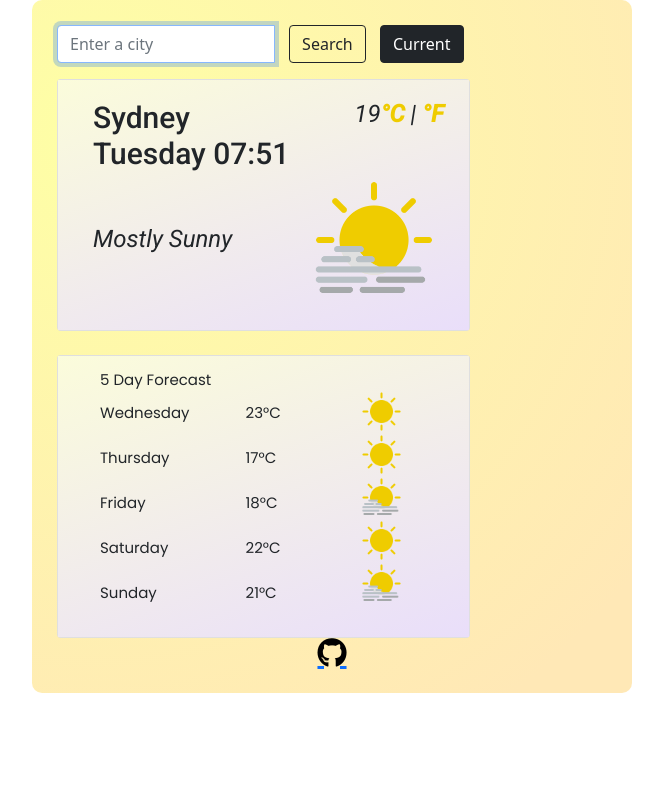
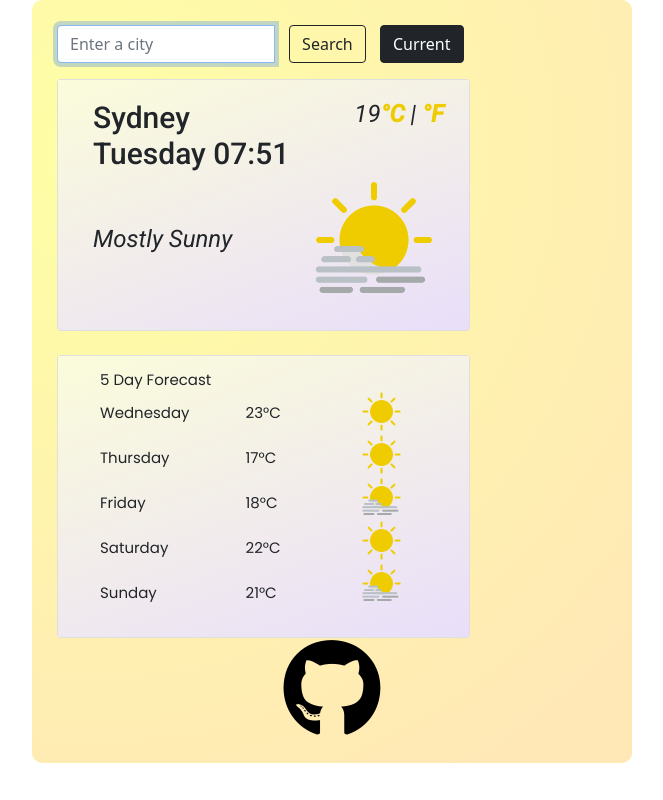
Before and after one commit to PasqualCarstens/weather-app, a plain HTML site: page index.html in a window 1280 px wide. Shown: the whole page, without its empty margins (308-971 px from the left). Drawn offline with nearby package versions, Linux system fonts and the light colour scheme.

Commit message:
Edit github icon

```diff
--- a/index.html
+++ b/index.html
@@ -146,7 +146,9 @@
             </div>
           </div>
         </div>
-        <a href="https://github.com/PasqualCarstens/weather-app"
+        <a
+          class="github-link"
+          href="https://github.com/PasqualCarstens/weather-app"
           ><i class="fab fa-github github-icon"></i
         ></a>
       </div>
--- a/src/style.css
+++ b/src/style.css
@@ -86,11 +86,13 @@ h4 {
   text-transform: capitalize;
 }
 
+.github-link {
+  text-decoration: none;
+}
 .github-icon {
   display: block;
   margin: 0 auto;
   text-align: center;
-  font-size: 30px;
+  font-size: 100px;
   color: black;
-  text-decoration: none;
 }
```
